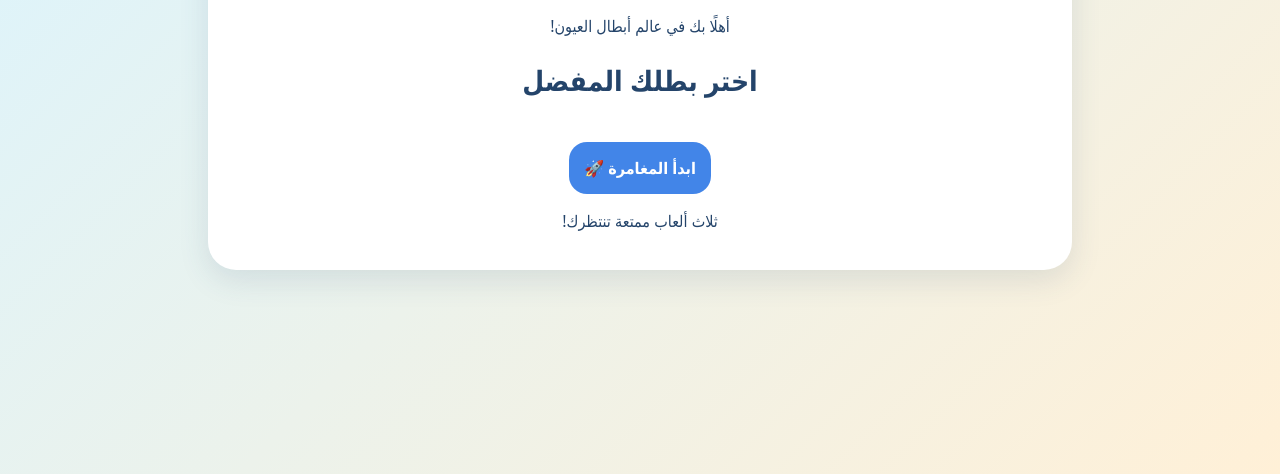
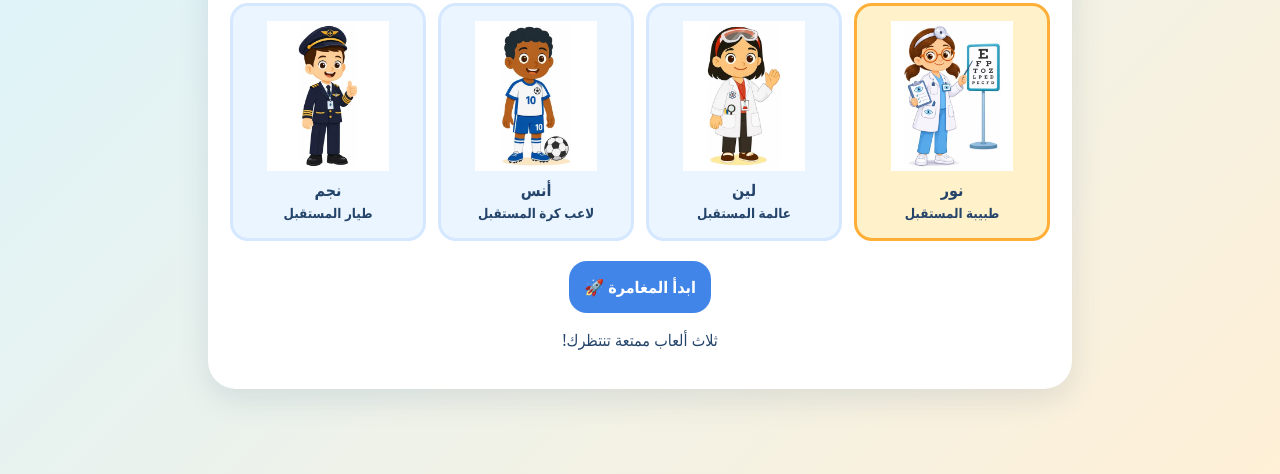
Before and after one commit to irehamAB/Eye-heroes-, a plain HTML site: page index.html in a window 1280 px wide. Shown: the part 326-800 px from the top of the page. Drawn offline with Linux system fonts and the light colour scheme.

Commit message:
Update index.html

```diff
--- a/index.html
+++ b/index.html
@@ -252,10 +252,10 @@ const dreams = [
 ];
 
 const faces = [
-  Noor.webp
-Leen.webp
-Anas.webp
-Najm.webp
+  "Noor.webp",
+  "Leen.webp",
+  "Anas.webp",
+  "Najm.webp"
 ];
 
 let hero = 0;
```
